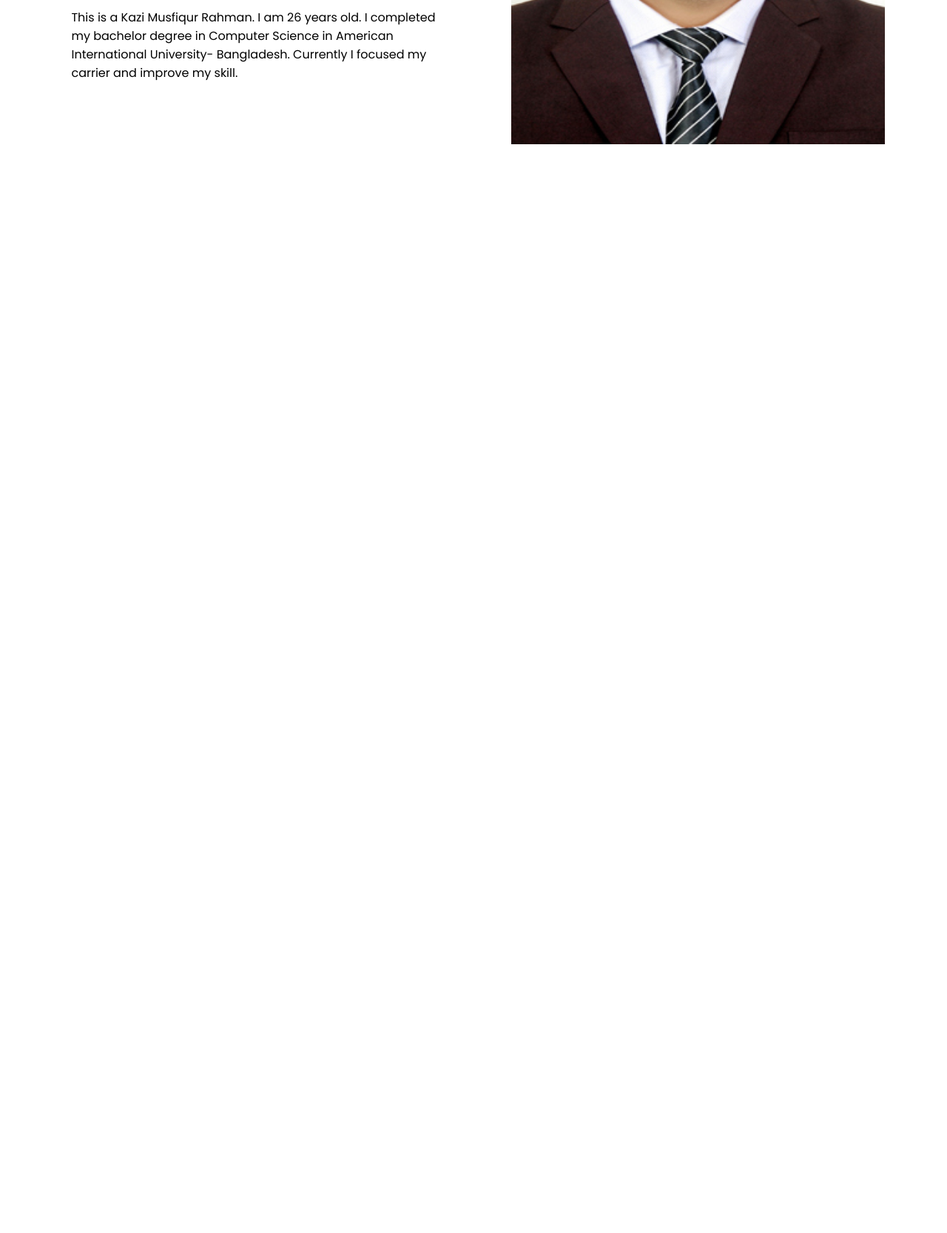
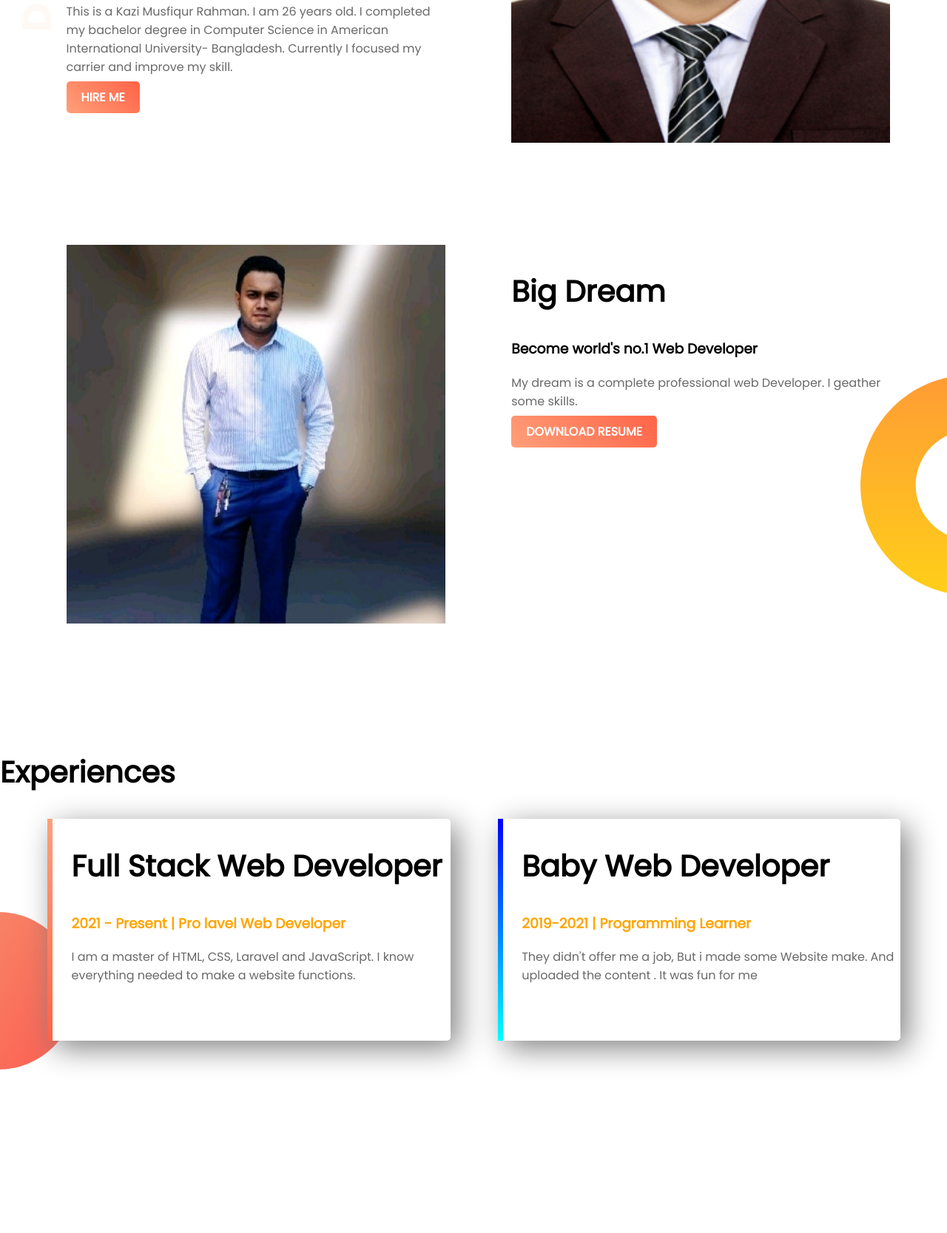
Before and after one commit to musfiqur521/web-portfolio, a plain HTML site: page index.html in a window 1280 px wide. Shown: the part 319-1986 px from the top of the page at 74% size. Before the commit the page ends 800 px from the top, so only its background shows below. Drawn offline with Linux system fonts and the light colour scheme.

Commit message:
Finished my first website

```diff
--- a/index.html
+++ b/index.html
@@ -10,19 +10,59 @@
     <link rel="stylesheet" href="style.css">
 </head>
 <body>
-    <section>
+    <section class="top-banner">
 
         <div class="half-width">
 
             <h1>Welcome to</h1>
-                <h1><span class="name-heighlight">Musfiqur</span> Website</h1>
+                <h1><span class="orange-heighlight">Musfiqur</span> Website</h1>
                 <h3>World-class professional web Developer</h3>
                 <p>This is a Kazi Musfiqur Rahman. I am 26 years old. I completed my bachelor degree in Computer Science in American International University- Bangladesh. Currently I focused my carrier and improve my skill. </p>
+                <a class="link-button" target="_blank" href="https://www.linkedin.com/in/musfiq521/">HIRE ME</a>
 
         </div>
             <div class="half-width">
                 <img src="images/musfiqur.jpg" alt="">
      </div>
     </section>
+
+    <section class="dream-area">
+        <div class="half-width">
+            <img src="images/musfiqur2.jpeg" alt="">
+
+        </div>
+
+        <div class="half-width">
+            <h2>Big Dream</h2>
+            <h3>Become world's no.1 Web Developer</h3>
+            <p>My dream is a complete professional web Developer. I geather some skills. </p>
+            <a class="link-button" target="_blank" href="https://www.linkedin.com/in/musfiq521/">DOWNLOAD RESUME</a>
+
+        </div>
+
+    </section>
+
+    <section class="experience-area">
+         <h2>Experiences</h2>
+
+        <div id="full-stack" class="half-width single-experience">
+            <h2>Full Stack Web Developer</h2>
+            <h3 class="orange-heighlight">2021 - Present | Pro lavel Web Developer</h3>
+            <p>I am a master of HTML, CSS, Laravel and JavaScript. I know everything needed to make a website functions. </p>
+
+        </div>
+
+        <div id="baby-web" class="half-width single-experience">
+            <h2>Baby Web Developer</h2>
+            <h3 class="orange-heighlight">2019-2021 | Programming Learner</h3>
+            <p>They didn't offer me a job, But i made some Website make. And uploaded the content . It was fun for me </p>
+
+        </div>
+
+    </section>
+    <footer>
+        <p>Copy Right @Musfiqur Rahman | Programming HTML, CSS</p>
+    </footer>
+
 </body>
 </html>
--- a/style.css
+++ b/style.css
@@ -1,4 +1,5 @@
 body{
+    margin: 0;
     font-family: 'Mulish', sans-serif;
 font-family: 'Poppins', sans-serif;
 }
@@ -6,7 +7,13 @@ font-family: 'Poppins', sans-serif;
 h1{
     font-size: 50px;
 }
-.name-heighlight{
+h2{
+    font-size: 40px;
+}
+p{
+    color: dimgray;
+}
+.orange-heighlight{
     color: orange;
 }
 .half-width{
@@ -18,3 +25,50 @@ h1{
 .half-width img{
     width: 100%;
 }
+.top-banner{
+
+    background-image: url(images/top-banner.png);
+    background-repeat: no-repeat;
+}
+section{
+    height: 500px;
+    padding-bottom: 150px;
+}
+.link-button{
+    text-decoration: none;
+    background-image: linear-gradient( 45deg, lightsalmon, tomato);
+    padding: 10px 20px;
+    border-radius: 5px;
+    color: white;
+    font-weight: 700;
+}
+.dream-area{
+    background-image: url(images/dream-bg.png);
+    background-repeat: no-repeat;
+    background-position: right;
+}
+.single-experience{
+    box-shadow: 10px 10px 40px gray;
+    border-radius: 5px;
+    height: 60%;
+    background-color: white;
+}
+.experience-area{
+    background-image: url(images/exp-bg.png);
+    background-repeat: no-repeat;
+    background-position: left;
+}
+#full-stack{
+    border-left: 7px solid;
+    border-image: linear-gradient( 180deg, lightsalmon, tomato);
+    border-image-slice: 1;
+}
+#baby-web{
+    border-left: 7px solid;
+    border-image: linear-gradient(180deg, blue, cyan);
+    border-image-slice: 1;
+}
+footer p{
+    text-align: center;
+    font-size: 12px;
+}
```
Also changed, not shown: images/musfiqur2.jpeg (added).
